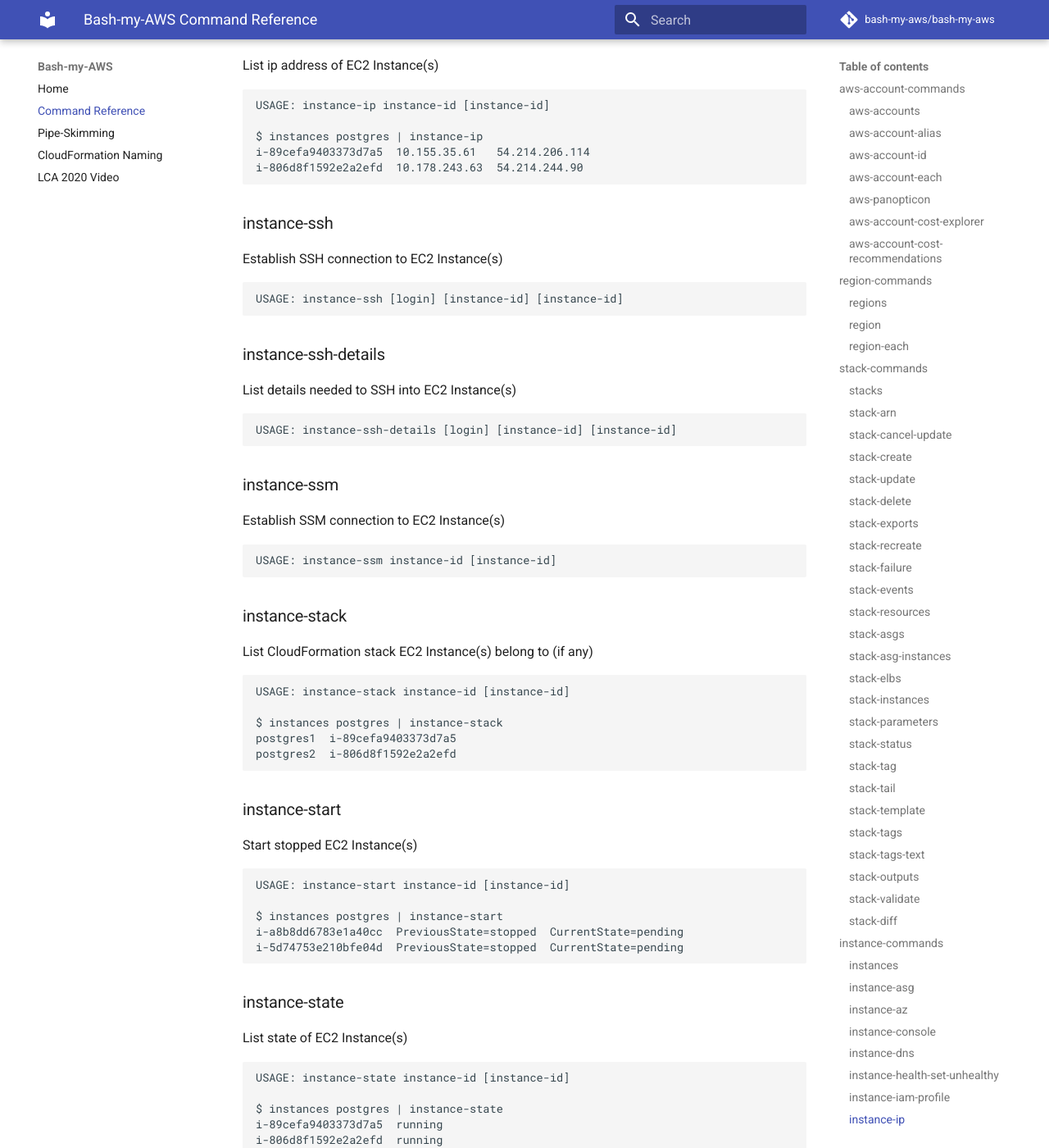
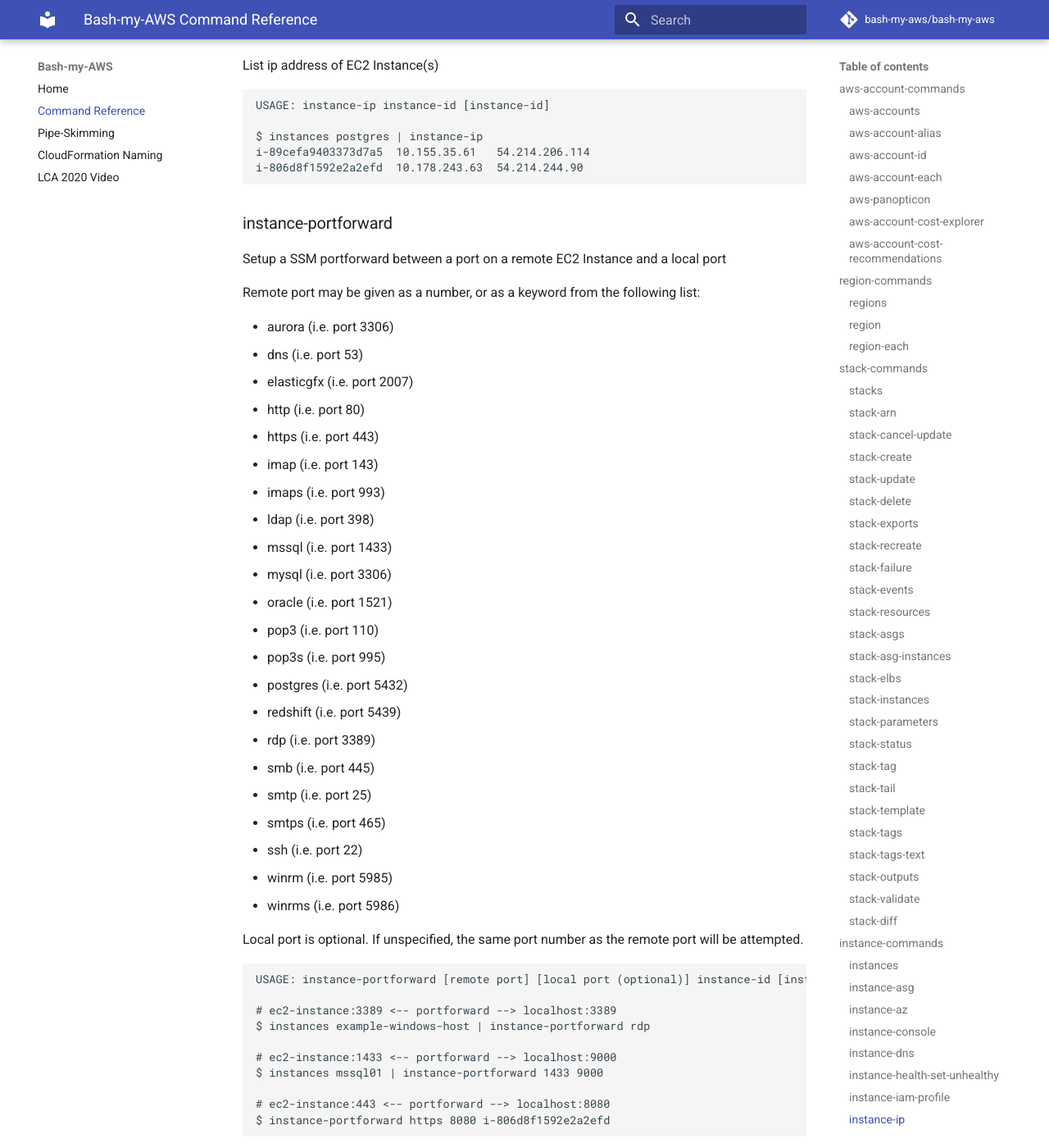
Before and after one commit to bash-my-aws/bash-my-aws, an MkDocs documentation site: the page built from docs/command-reference.md, in a window 1280 px wide and 1400 px high, scrolled down 12005 px. Shown: the whole window at 82% size. Built offline with MkDocs 1.6.1 and Material for MkDocs 9.7.7, drawn with Linux system fonts in a browser that asks for light colours; comment, search, counter and statistics services are not loaded.

Commit message:
Add instance-portforwarding code and documentation

```diff
--- a/docs/command-reference.md
+++ b/docs/command-reference.md
@@ -585,6 +585,47 @@
     i-89cefa9403373d7a5  10.155.35.61   54.214.206.114
     i-806d8f1592e2a2efd  10.178.243.63  54.214.244.90
 
+### instance-portforward
+
+Setup a SSM portforward between a port on a remote EC2 Instance and a local port
+
+Remote port may be given as a number, or as a keyword from the following list:
+
+- aurora     (i.e. port 3306)
+- dns        (i.e. port 53)
+- elasticgfx (i.e. port 2007)
+- http       (i.e. port 80)
+- https      (i.e. port 443)
+- imap       (i.e. port 143)
+- imaps      (i.e. port 993)
+- ldap       (i.e. port 398)
+- mssql      (i.e. port 1433)
+- mysql      (i.e. port 3306)
+- oracle     (i.e. port 1521)
+- pop3       (i.e. port 110)
+- pop3s      (i.e. port 995)
+- postgres   (i.e. port 5432)
+- redshift   (i.e. port 5439)
+- rdp        (i.e. port 3389)
+- smb        (i.e. port 445)
+- smtp       (i.e. port 25)
+- smtps      (i.e. port 465)
+- ssh        (i.e. port 22)
+- winrm      (i.e. port 5985)
+- winrms     (i.e. port 5986)
+
+Local port is optional.  If unspecified, the same port number as the remote port will be attempted.
+
+    USAGE: instance-portforward [remote port] [local port (optional)] instance-id [instance-id]
+
+    # ec2-instance:3389 <-- portforward --> localhost:3389
+    $ instances example-windows-host | instance-portforward rdp
+
+    # ec2-instance:1433 <-- portforward --> localhost:9000
+    $ instances mssql01 | instance-portforward 1433 9000
+
+    # ec2-instance:443 <-- portforward --> localhost:8080
+    $ instance-portforward https 8080 i-806d8f1592e2a2efd
 
 ### instance-ssh
 
```
Also changed, not shown: 4 other files.
